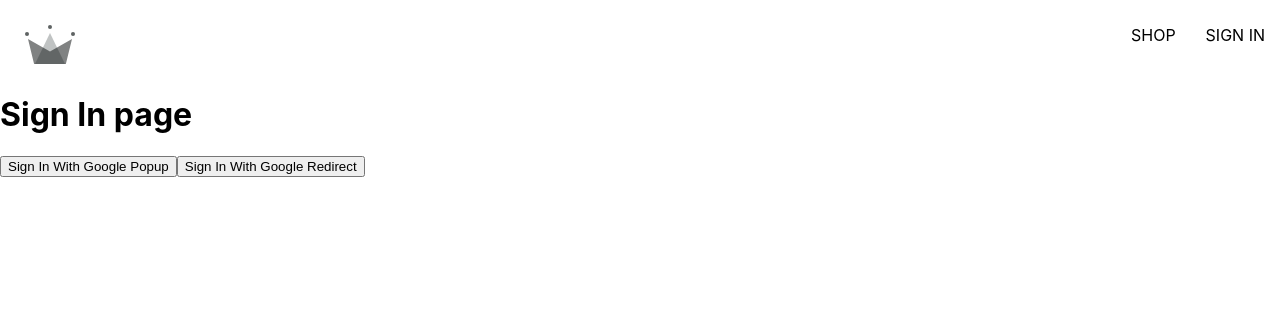
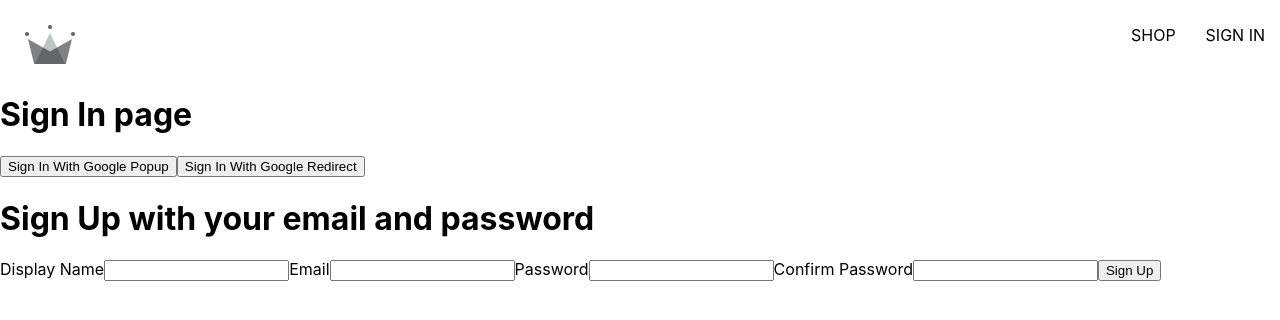
Before and after one commit to sehaj97/ecom-crwn-clothing, a React (Create React App) app: page /signIn in a window 1280 px wide. Shown: the top 320 px of the page. Built offline with nearby package versions, Linux system fonts and the light colour scheme.

Commit message:
aded sign up form

```diff
--- /dev/null
+++ b/src/components/sign-up-form/sign-up-form.component.js
@@ -0,0 +1,20 @@
+const SignUpForm = () => {
+  return (
+    <div>
+      <h1>Sign Up with your email and password</h1>
+      <form onSubmit={() => {}}>
+        <label>Display Name</label>
+        <input type="text" required />
+        <label>Email</label>
+        <input type="email" required />
+        <label>Password</label>
+        <input type="password" required />
+        <label>Confirm Password</label>
+        <input type="password" required />
+        <button type="submit">Sign Up</button>
+      </form>
+    </div>
+  );
+};
+
+export default SignUpForm;
--- a/src/routes/sign-in/sign-in.component.jsx
+++ b/src/routes/sign-in/sign-in.component.jsx
@@ -6,6 +6,7 @@
   signInWithGoogleRedirect,
   createUserDocumentFromAuth,
 } from "../../utils/firebase/firebase.utils";
+import SignUpForm from "../../components/sign-up-form/sign-up-form.component";
 
 const SignIn = () => {
   useEffect(() => {
@@ -28,6 +29,7 @@
       <button onClick={signInWithGoogleRedirect}>
         Sign In With Google Redirect
       </button>
+      <SignUpForm />
     </div>
   );
 };
```
